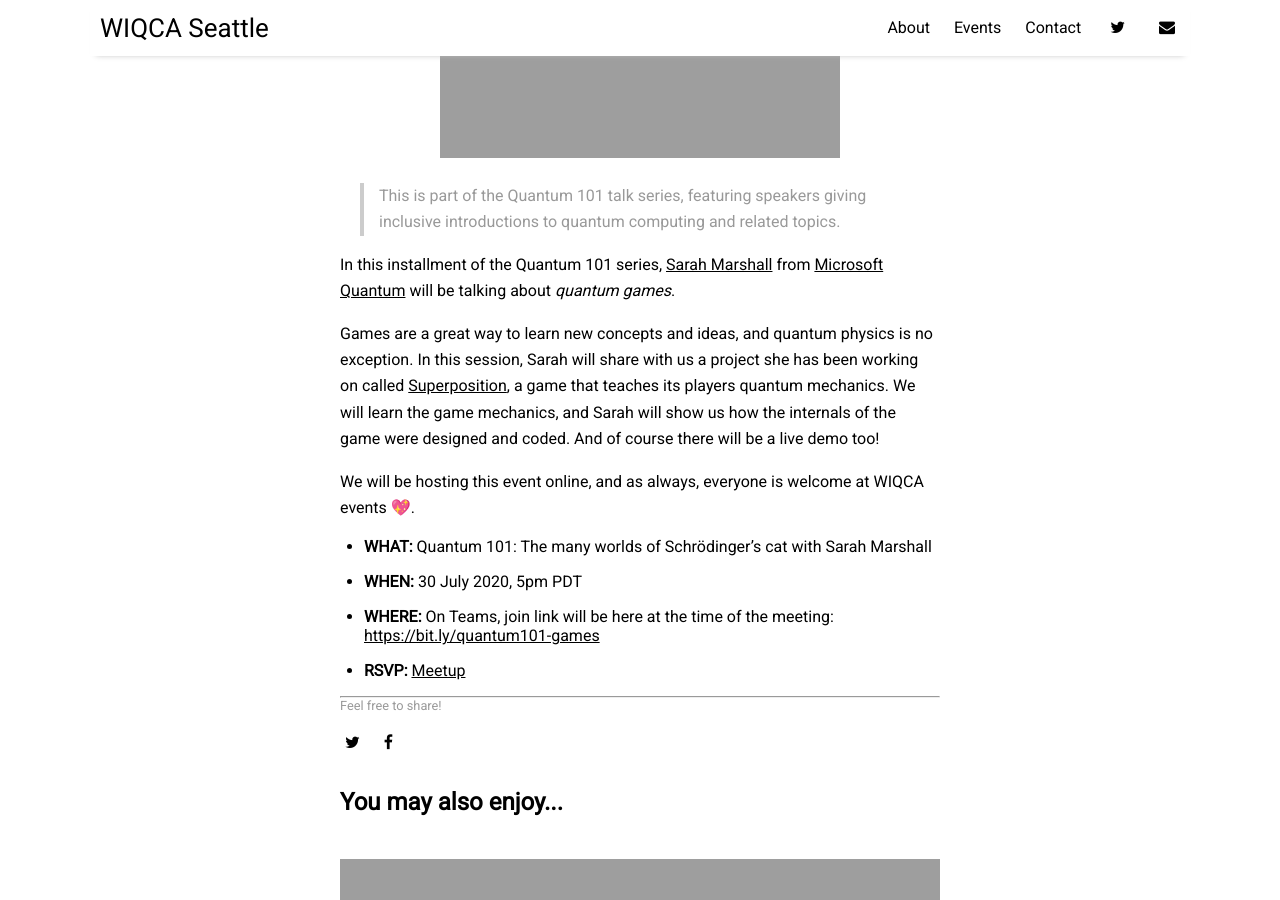
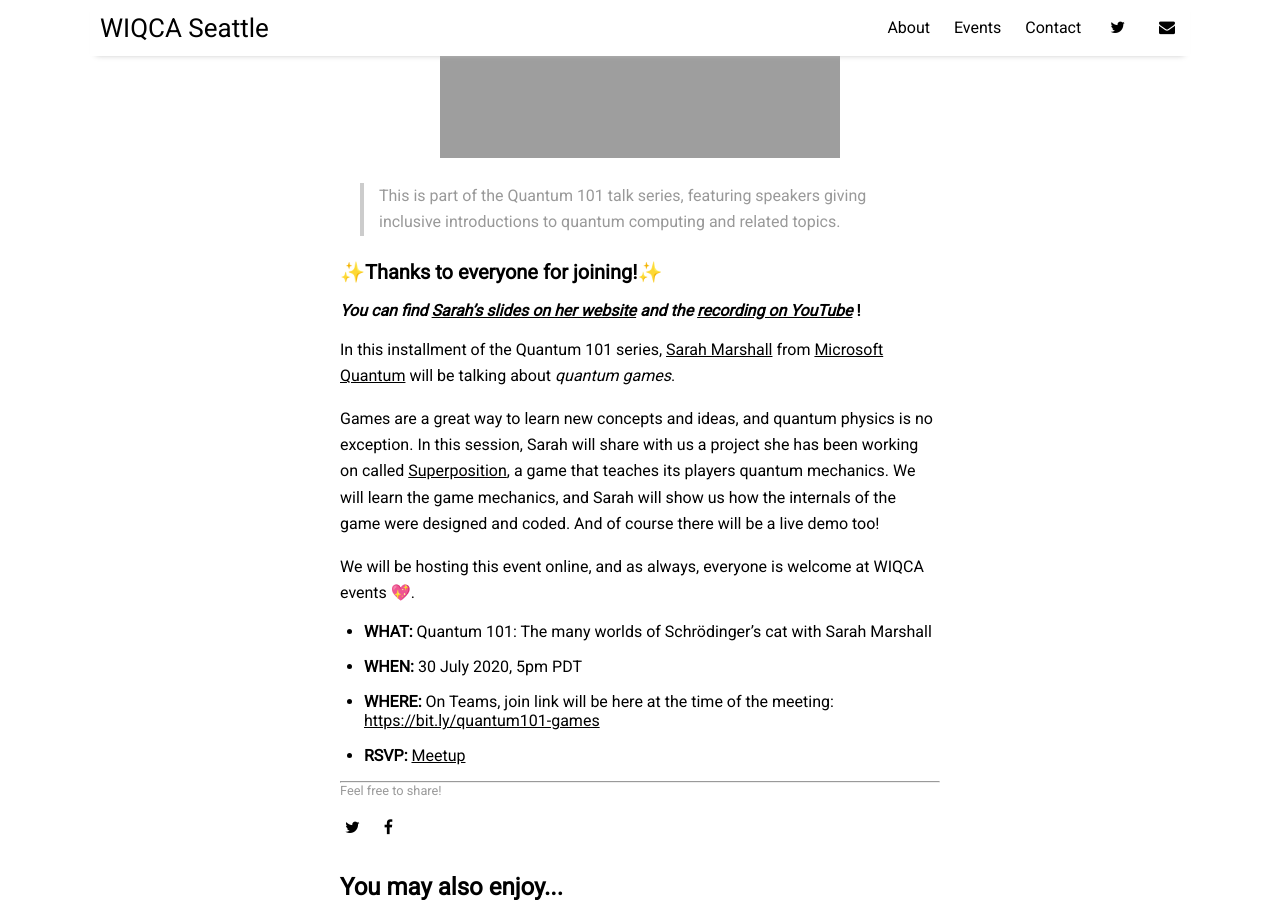
Before and after one commit to wiqca/wiqca, a Jekyll site: the page built from _posts/2020-07-30-quantum101-quantum_games.md, in a window 1280 px wide and 900 px high, scrolled down 344 px. Built offline with Jekyll 4.4.1, drawn with Linux system fonts in a browser that asks for light colours; nearby versions of some CDN libraries.

Commit message:
Adding slides and video link

```diff
--- a/_posts/2020-07-30-quantum101-quantum_games.md
+++ b/_posts/2020-07-30-quantum101-quantum_games.md
@@ -7,6 +7,9 @@ tags: [events, quantum-101]
 image: quantum101-game-title.png
 ---
 > This is part of the Quantum 101 talk series, featuring speakers giving inclusive introductions to quantum computing and related topics.
+
+### ✨Thanks to everyone for joining!✨
+#### _You can find [Sarah's slides on her website](https://www.sarahmarshall.name/superposition-wiqca/) and the [recording on YouTube](https://www.youtube.com/watch?v=jVwEnOgMP8s)_ !
 
 In this installment of the Quantum 101 series, [Sarah Marshall](https://www.sarahmarshall.name/) from [Microsoft Quantum](https://www.microsoft.com/en-us/quantum) will be talking about _quantum games_.
 
```
